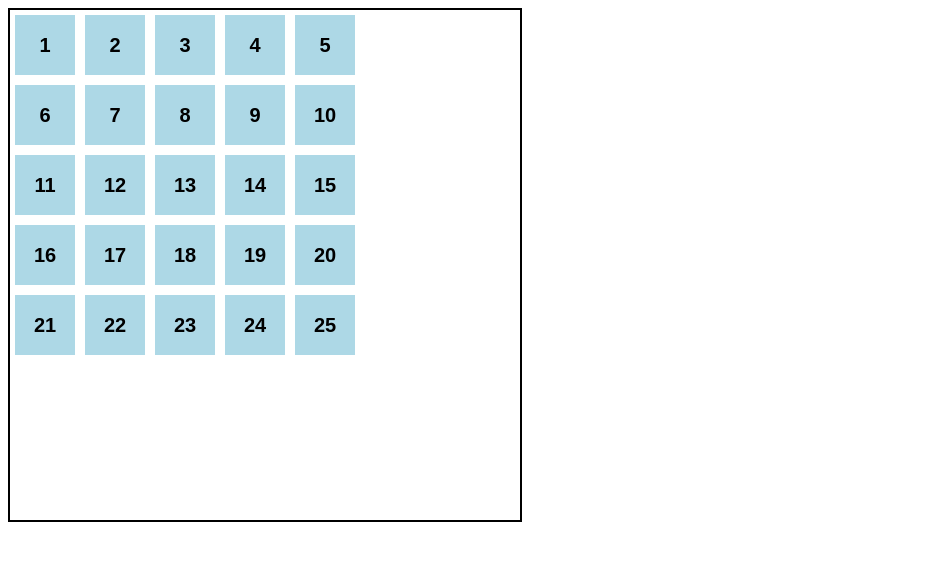
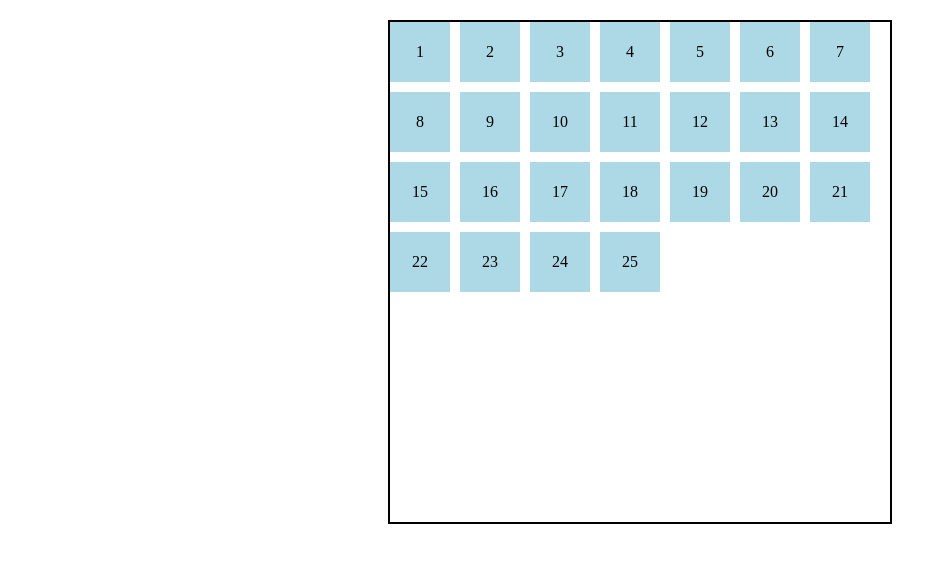
Before and after one commit to acciojob/Click-And-Drag-safeer997, a website: page main.html in a window 1280 px wide. Shown: the whole page, without its empty margins (0-947 px from the left). Drawn offline with Linux system fonts and the light colour scheme.

Commit message:
created a submission

```diff
--- a/main.html
+++ b/main.html
@@ -2,126 +2,109 @@
 <html lang="en">
 <head>
   <meta charset="UTF-8">
-  <meta name="viewport" content="width=device-width, initial-scale=1.0">
   <title>Click and Drag</title>
   <style>
-    body {
-      font-family: Arial, sans-serif;
-    }
-    .items {
+    .container {
       width: 500px;
       height: 500px;
       position: relative;
-      border: 2px solid black;
-      display: flex;
-      flex-wrap: wrap;
-      gap: 5px;
-      padding: 5px;
+      border: 2px solid #000;
+      margin: 20px auto;
+      overflow: hidden;
     }
-    .item {
+    .cube {
       width: 60px;
       height: 60px;
-      background-color: lightblue;
+      background: lightblue;
+      position: absolute;
+      cursor: grab;
       display: flex;
       align-items: center;
       justify-content: center;
-      font-size: 20px;
-      font-weight: bold;
-      cursor: grab;
-      position: absolute;
-      transition: transform 0.1s ease-in-out;
+      user-select: none;
+      transition: none;
     }
-    .item.active {
+    .cube.active {
       cursor: grabbing;
       opacity: 0.7;
     }
   </style>
 </head>
 <body>
-  <div class="items" id="container">
-    <!-- Items will be generated dynamically -->
+  <div class="container" id="container">
+    <!-- Cubes will be generated dynamically -->
   </div>
 
   <script>
-    const container = document.getElementById("container");
+    const container = document.getElementById('container');
+    const cubeSize = 60; // width and height of each cube
+    const gap = 10;      // gap between cubes in the grid
+    // Calculate how many cubes fit in one row
+    const cubesPerRow = Math.floor((container.clientWidth + gap) / (cubeSize + gap));
+    const totalCubes = 25; // change this to generate any number of cubes
+
+    // Create cubes in a grid formation
+    for (let i = 0; i < totalCubes; i++) {
+      const cube = document.createElement('div');
+      cube.className = 'cube';
+      cube.textContent = i + 1;
+      // Calculate initial left and top positions
+      const col = i % cubesPerRow;
+      const row = Math.floor(i / cubesPerRow);
+      cube.style.left = (col * (cubeSize + gap)) + 'px';
+      cube.style.top = (row * (cubeSize + gap)) + 'px';
+      container.appendChild(cube);
+    }
+
     let isDragging = false;
     let currentCube = null;
-    let offsetX, offsetY, startX, startY;
+    let offsetX = 0, offsetY = 0;
 
-    // Dynamically create 25 items
-    for (let i = 1; i <= 25; i++) {
-      const item = document.createElement("div");
-      item.classList.add("item");
-      item.textContent = i;
-
-      // Set initial position using transform
-      const x = (i - 1) % 5 * 70;
-      const y = Math.floor((i - 1) / 5) * 70;
-      item.dataset.x = x;
-      item.dataset.y = y;
-      item.style.transform = `translate(${x}px, ${y}px)`;
-
-      container.appendChild(item);
-    }
-
-    container.addEventListener("pointerdown", (e) => {
-      if (!e.target.classList.contains("item")) return;
-
-      isDragging = true;
-      currentCube = e.target;
-      currentCube.classList.add("active");
-
-      startX = e.clientX;
-      startY = e.clientY;
-
-      const rect = currentCube.getBoundingClientRect();
-      offsetX = e.clientX - rect.left;
-      offsetY = e.clientY - rect.top;
-
-      document.addEventListener("pointermove", onPointerMove);
-      document.addEventListener("pointerup", onPointerUp);
+    // Attach mousedown event listener to each cube for selection
+    const cubes = document.querySelectorAll('.cube');
+    cubes.forEach(cube => {
+      cube.addEventListener('mousedown', (e) => {
+        isDragging = true;
+        currentCube = cube;
+        currentCube.classList.add('active');
+        // Get the cube's current bounding rectangle and calculate offset
+        const rect = currentCube.getBoundingClientRect();
+        offsetX = e.clientX - rect.left;
+        offsetY = e.clientY - rect.top;
+      });
     });
 
-    function onPointerMove(e) {
+    // Update the cube's position based on mouse movement
+    document.addEventListener('mousemove', (e) => {
       if (!isDragging || !currentCube) return;
+      e.preventDefault(); // Prevent unwanted text selection
 
-      let newX = e.clientX - offsetX;
-      let newY = e.clientY - offsetY;
+      // Get container's position for calculating relative coordinates
+      const containerRect = container.getBoundingClientRect();
+      let newLeft = e.clientX - containerRect.left - offsetX;
+      let newTop = e.clientY - containerRect.top - offsetY;
 
-      const containerRect = container.getBoundingClientRect();
-      const cubeRect = currentCube.getBoundingClientRect();
+      // Enforce boundary constraints within the container
+      if (newLeft < 0) newLeft = 0;
+      if (newTop < 0) newTop = 0;
+      const maxLeft = container.clientWidth - currentCube.offsetWidth;
+      const maxTop = container.clientHeight - currentCube.offsetHeight;
+      if (newLeft > maxLeft) newLeft = maxLeft;
+      if (newTop > maxTop) newTop = maxTop;
 
-      newX = Math.max(containerRect.left, Math.min(newX, containerRect.right - cubeRect.width));
-      newY = Math.max(containerRect.top, Math.min(newY, containerRect.bottom - cubeRect.height));
+      // Update cube's position
+      currentCube.style.left = newLeft + 'px';
+      currentCube.style.top = newTop + 'px';
+    });
 
-      currentCube.style.transform = `translate(${newX - containerRect.left}px, ${newY - containerRect.top}px)`;
-    }
-
-    function onPointerUp(e) {
-      if (!isDragging || !currentCube) return;
-
-      isDragging = false;
-      currentCube.classList.remove("active");
-
-      const dropCube = document.elementFromPoint(e.clientX, e.clientY);
-      if (dropCube && dropCube.classList.contains("item") && dropCube !== currentCube) {
-        // Swap positions using transform
-        let tempX = currentCube.dataset.x;
-        let tempY = currentCube.dataset.y;
-
-        currentCube.dataset.x = dropCube.dataset.x;
-        currentCube.dataset.y = dropCube.dataset.y;
-        currentCube.style.transform = `translate(${dropCube.dataset.x}px, ${dropCube.dataset.y}px)`;
-
-        dropCube.dataset.x = tempX;
-        dropCube.dataset.y = tempY;
-        dropCube.style.transform = `translate(${tempX}px, ${tempY}px)`;
+    // When the mouse is released, stop dragging
+    document.addEventListener('mouseup', () => {
+      if (isDragging && currentCube) {
+        isDragging = false;
+        currentCube.classList.remove('active');
+        currentCube = null;
       }
-
-      currentCube = null;
-      document.removeEventListener("pointermove", onPointerMove);
-      document.removeEventListener("pointerup", onPointerUp);
-    }
+    });
   </script>
 </body>
 </html>
--- a/styles.css
+++ /dev/null
@@ -1,70 +0,0 @@
-html {
-  box-sizing: border-box;
-  background: url('https://source.unsplash.com/NFs6dRTBgaM/2000x2000') fixed;
-  background-size: cover;
-}
-
-*, *:before, *:after {
-  box-sizing: inherit;
-}
-
-body {
-  min-height: 100vh;
-  display: flex;
-  justify-content: center;
-  align-items: center;
-  font-family: sans-serif;
-  font-size: 20px;
-  margin: 0;
-}
-
-.items {
-  height: 800px;
-  padding: 100px;
-  width: 100%;
-  border: 1px solid white;
-  overflow-x: scroll;
-  overflow-y: hidden;
-  white-space: nowrap;
-  user-select: none;
-  cursor: pointer;
-  transition: all 0.2s;
-  transform: scale(0.98);
-  will-change: transform;
-  position: relative;
-  background: rgba(255,255,255,0.1);
-  font-size: 0;
-  perspective: 500px;
-}
-
-.items.active {
-  background: rgba(255,255,255,0.3);
-  cursor: grabbing;
-  cursor: -webkit-grabbing;
-  transform: scale(1);
-}
-
-.item {
-  width: 200px;
-  height: calc(100% - 40px);
-  display: inline-flex;
-  align-items: center;
-  justify-content: center;
-  font-size: 80px;
-  font-weight: 100;
-  color: rgba(0,0,0,0.15);
-  box-shadow: inset 0 0 0 10px rgba(0,0,0,0.15);
-}
-
-.item:nth-child(9n+1) { background: dodgerblue;}
-.item:nth-child(9n+2) { background: goldenrod;}
-.item:nth-child(9n+3) { background: paleturquoise;}
-.item:nth-child(9n+4) { background: gold;}
-.item:nth-child(9n+5) { background: cadetblue;}
-.item:nth-child(9n+6) { background: tomato;}
-.item:nth-child(9n+7) { background: lightcoral;}
-.item:nth-child(9n+8) { background: darkslateblue;}
-.item:nth-child(9n+9) { background: rebeccapurple;}
-
-.item:nth-child(even) { transform: scaleX(1.31) rotateY(40deg); }
-.item:nth-child(odd) { transform: scaleX(1.31) rotateY(-40deg); }
```
